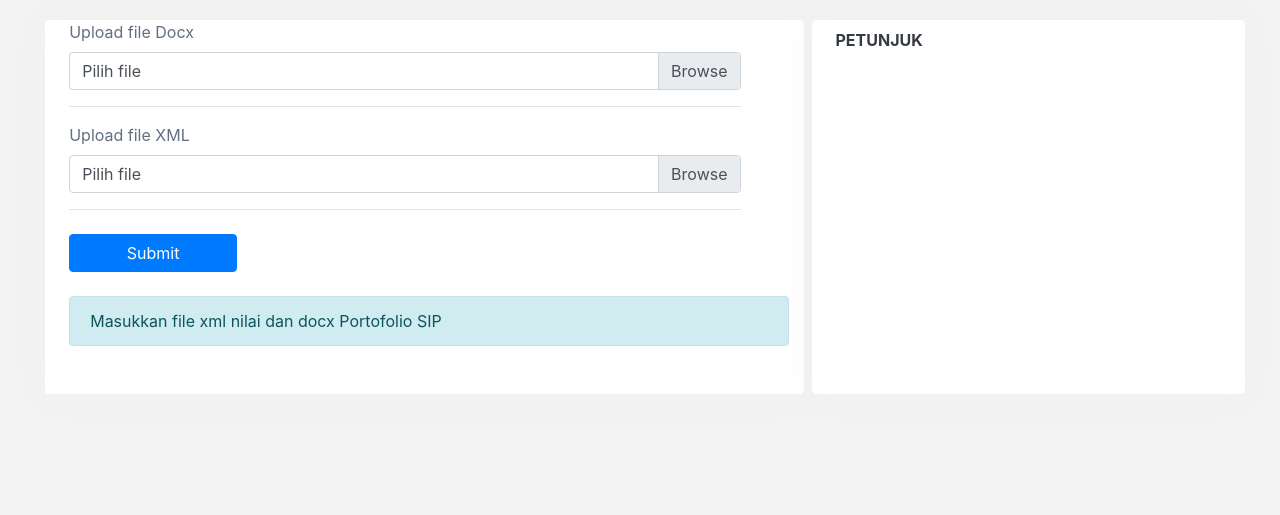
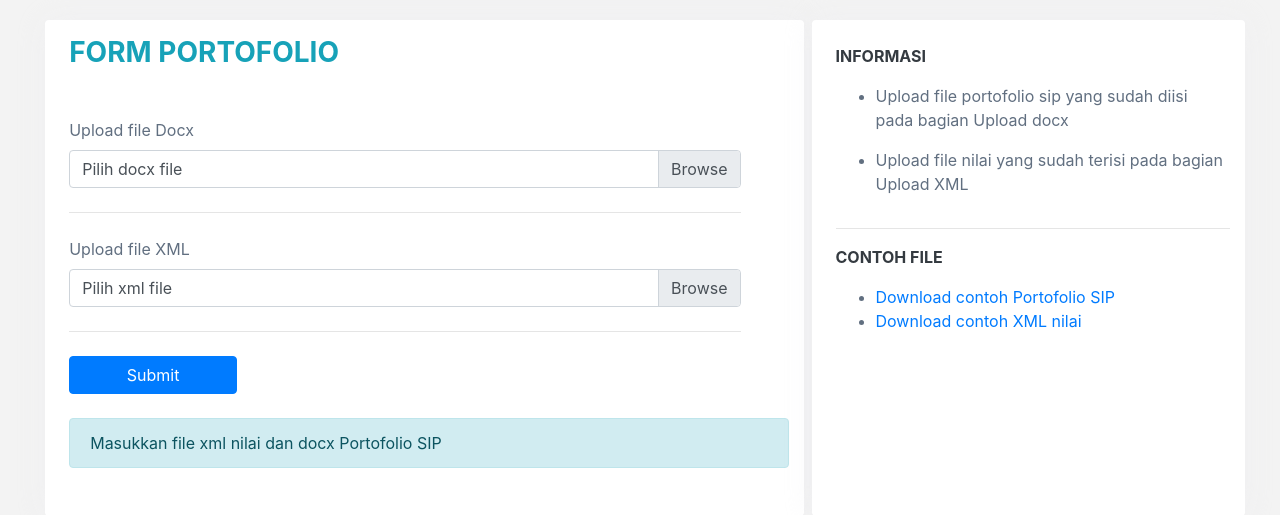
Before and after one commit to alexandersidum/pwk-portofolio, a Flask app: page / in a window 1280 px wide. Shown: the top 515 px of the page. Run offline with Flask 2, Linux system fonts and the light colour scheme; some libraries are stand-ins or nearby versions.

Commit message:
penambahan informasi

```diff
--- a/app.py
+++ b/app.py
@@ -4,13 +4,9 @@ from file_handler import FileHandler
 import tempfile
 import os
 
-
-# BUGG
-# backup di app5
-# Exception handling belum
-# Temp file masih belum terdelete jika tidak didownload !!
-# menggunakan home test
-# Named temp file?
+# Temp file masih belum kedelete kalau user cuma submit dan tidak download
+# Apa perlu fungsi untuk mendelete file dalam output_file manual?
+# Exception handling untuk gagal convert file belum
 
 app = Flask(__name__)
 app.secret_key = '11d06ffa54be4e60b5f51dd1434296b0'
@@ -63,13 +59,16 @@ def download():
         session['is_file_ready'] = False
         return redirect(url_for('index', is_ready=session.get('is_file_ready'), is_file_error=session.get('is_file_error')))
 
+@app.route('/download-cth-docx')
+def download_cth_portofolio():
+   return send_from_directory(os.path.join(app.root_path, 'static'), filename='portfolio_sip.docx', as_attachment=True)
+
+@app.route('/download-cth-xml')
+def download_cth_nilai():
+    return send_from_directory(os.path.join(app.root_path, 'static'), filename='DK4304_A_2018_1_36100.xml', as_attachment=True)
+
 def is_file_ready():
     return session.get('fname') is not None and os.path.isfile(session.get('fname'))
 
-# def clean_up():
-#     for f in os.scandir(output_dir):
-#         os.remove(f.path)
-
-
 if(__name__)=='__main__':
     app.run()
--- a/templates/home.html
+++ b/templates/home.html
@@ -17,21 +17,22 @@
     <div class="container min-vw-100">
         <div class="row justify-content-center">
             <div class="col-7 card mr-2 pl-4">
+                <h3 class="font-weight-bold text-uppercase mt-3 mb-5 text-info">Form Portofolio</h3>
                 <div class="pr-5">
                     <form method="POST" enctype=multipart/form-data>
                         <label class="w-100" for="docxFile">Upload file Docx </label>
                         <div class="custom-file">
                             <input type="file" class="custom-file-input" id='docxFile' name="docx_file">
-                            <label class="custom-file-label" for="docxFile">Pilih file</label>
+                            <label class="custom-file-label" for="docxFile">Pilih docx file</label>
                         </div>
-                        <hr>
+                        <hr class="my-4">
                         <label class="w-100" for="docxFile">Upload file XML </label>
                         <div class="custom-file">
                             <input type="file" class="custom-file-input " id='xmlFile' name="xml_file">
-                            <label class="custom-file-label" for="xmlFile">Pilih file</label>
+                            <label class="custom-file-label" for="xmlFile">Pilih xml file</label>
                             </div>
-                        <hr>
-                        <div class="form-group mt-4">
+                        <hr class="my-4">
+                        <div class="form-group mt-4 mb-3">
                             <button class="btn btn-primary btn-md w-25" type="submit" >Submit</button>
                         </div>
                     </form>
@@ -53,9 +54,26 @@
 
             </div>
             <!-- end col -->
-            <div class="col-4 card pt-2 pl-4">
-                <p class="text-uppercase font-weight-bolder text-dark ">Petunjuk</p>
-
+            <div class="col-4 card pt-4 pl-4">
+                <p class="text-uppercase font-weight-bolder text-dark mb-3">Informasi</p>
+                <ul>
+                    <li>
+                        <p>Upload file portofolio sip yang sudah diisi pada bagian Upload docx</p>
+                    </li>
+                    <li>
+                        <p>Upload file nilai yang sudah terisi pada bagian Upload XML</p>
+                    </li>
+                </ul>
+                <hr class="mt-0">
+                <p class="text-uppercase font-weight-bolder text-dark ">Contoh File</p>
+                <ul>
+                    <li>
+                        <a href="{{url_for('download_cth_portofolio')}}">Download contoh Portofolio SIP</a>
+                    </li>
+                    <li>
+                        <a href="{{url_for('download_cth_nilai')}}">Download contoh XML nilai</a>
+                    </li>
+                </ul>
             </div>
             <!-- end col -->
 
```
Also changed, not shown: 2 other files.
